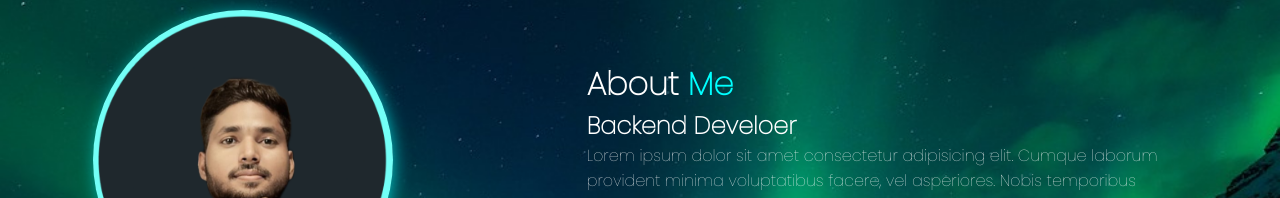
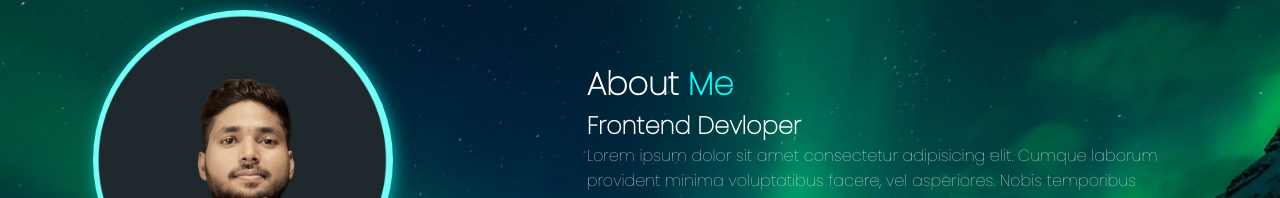
Before and after one commit to Anand0605/anand-portfolio, a React (Create React App) app: page /about in a window 1280 px wide. Shown: the part 150-348 px from the top of the page. Built offline with nearby package versions, Linux system fonts and the light colour scheme.

Commit message:
status changed

```diff
--- a/src/Component/About.jsx
+++ b/src/Component/About.jsx
@@ -9,7 +9,7 @@ function About() {
                 <div className="left-child"><img src={profile} alt="" /></div>
                 <div className="right-child">
                     <h1>About <span>Me</span></h1>
-                    <h2>Backend Develoer</h2>
+                    <h2>Frontend Devloper</h2>
                     <p>Lorem ipsum dolor sit amet consectetur adipisicing elit. Cumque laborum provident minima voluptatibus facere, vel asperiores. Nobis temporibus suscipit exercitationem illum sunt.</p>
                     <div className="parent-btn"><button className='btn'>Read More</button></div>
                 </div>
```
